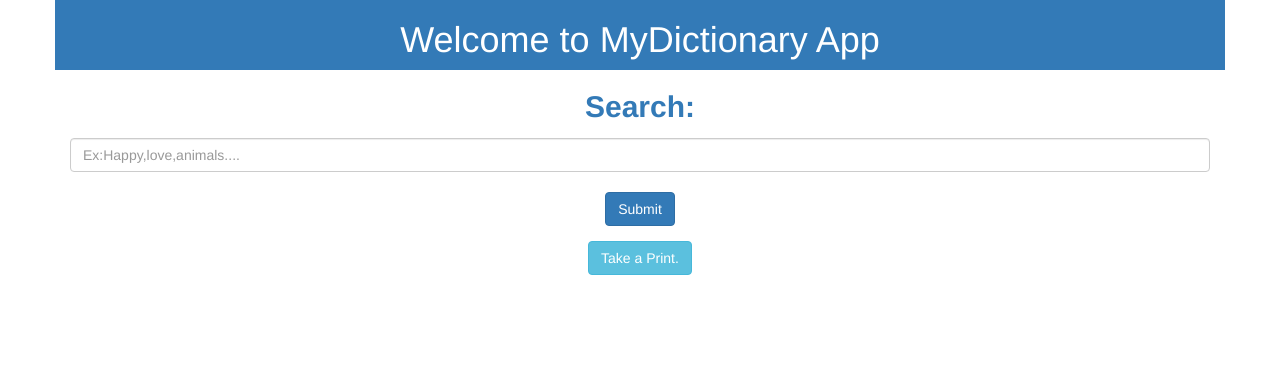
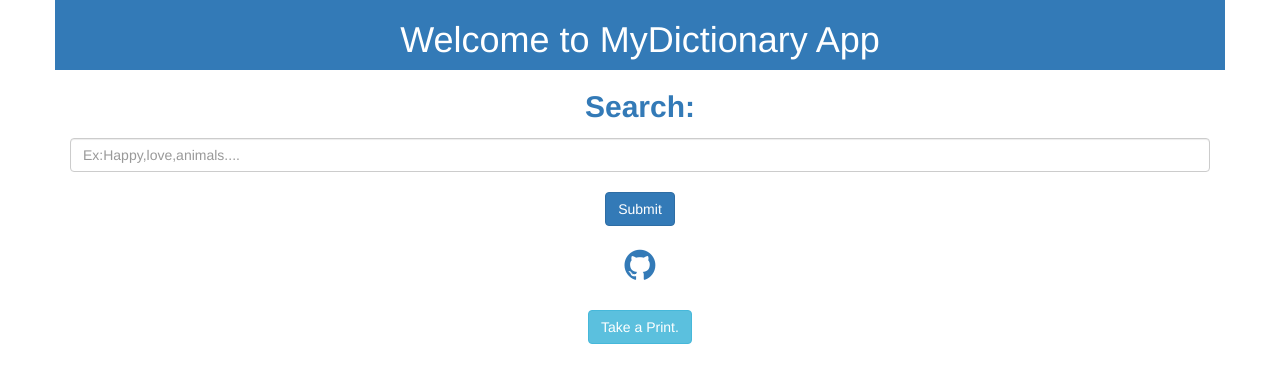
Before and after one commit to GoodnessGGu/Dictionary-webapp, a Flask app: template main_app/templates/index.html in a window 1280 px wide. Shown: the top 383 px of the page. Run offline with Flask 2, Linux system fonts and the light colour scheme; the template is opened without the code that fills it, so the values that code supplies are empty; some libraries are stand-ins or nearby versions.

Commit message:
Modified base.html and index.html

```diff
--- a/main_app/templates/base.html
+++ b/main_app/templates/base.html
@@ -17,6 +17,8 @@
 <script src="https://ajax.googleapis.com/ajax/libs/jquery/3.5.1/jquery.min.js"></script>
 
 <!-- Latest compiled JavaScript -->
+
+  <link rel="stylesheet" href="https://cdnjs.cloudflare.com/ajax/libs/font-awesome/4.7.0/css/font-awesome.min.css">
 <script src="https://maxcdn.bootstrapcdn.com/bootstrap/3.4.1/js/bootstrap.min.js"></script>
 <link rel = "icon" href = "https://raw.githubusercontent.com/NaNdalal-dev/Dictionary-webapp/f34773ec22fc4bfc37bd35e155bceb56b61d8cf8/static/logos/dict2.jpeg" type = "image/x-icon">
 </head>
--- a/main_app/templates/index.html
+++ b/main_app/templates/index.html
@@ -17,7 +17,13 @@
           </div>
           <br>
                <div class="container p-3 my-3 bg-dark text-white">
-              <input id='srh' class="btn btn-primary" type="submit" name="submit">
+                  <input id='srh' class="btn btn-primary" type="submit" name="submit">
+
+
+
+                        <a href="#">
+                          <h1><span class="fa fa-github"></span></h1>
+                        </a>
               </div>
           </form>
           </div>
```
